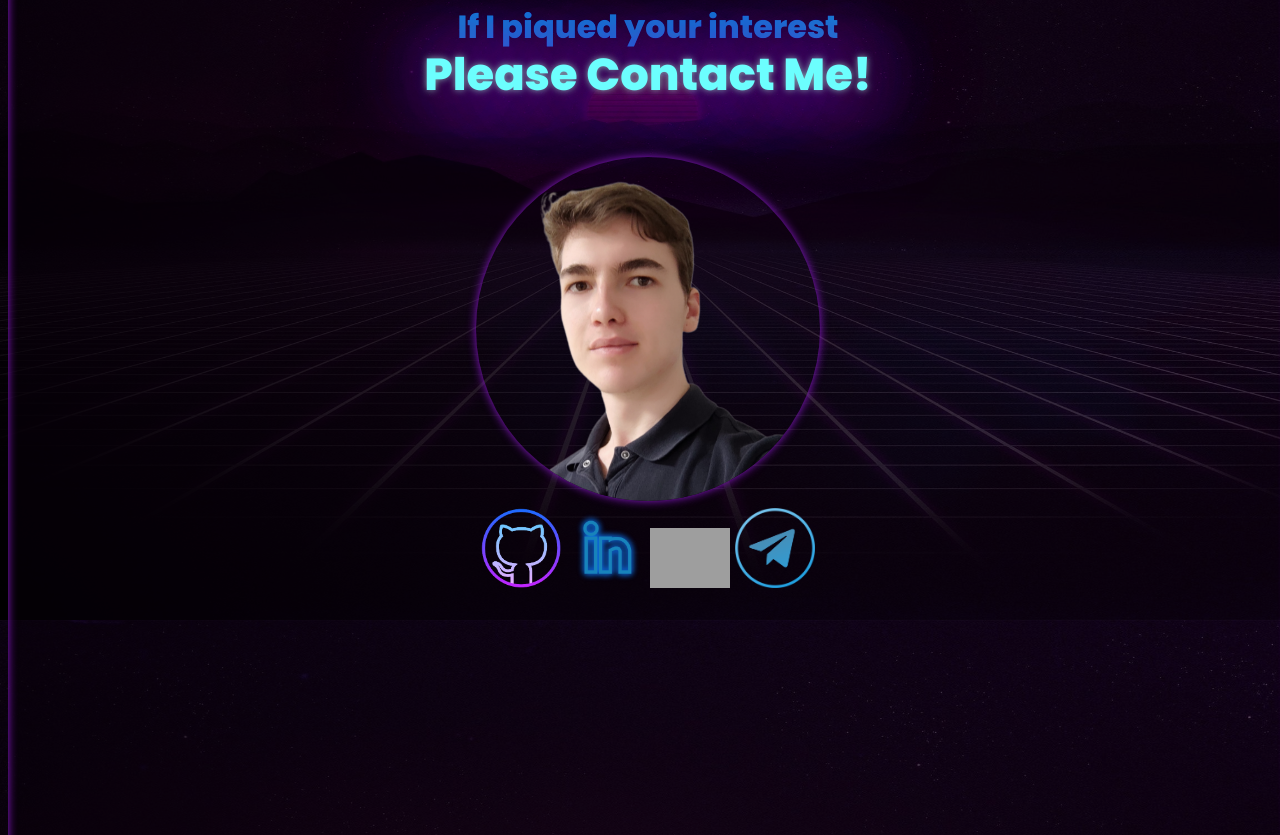
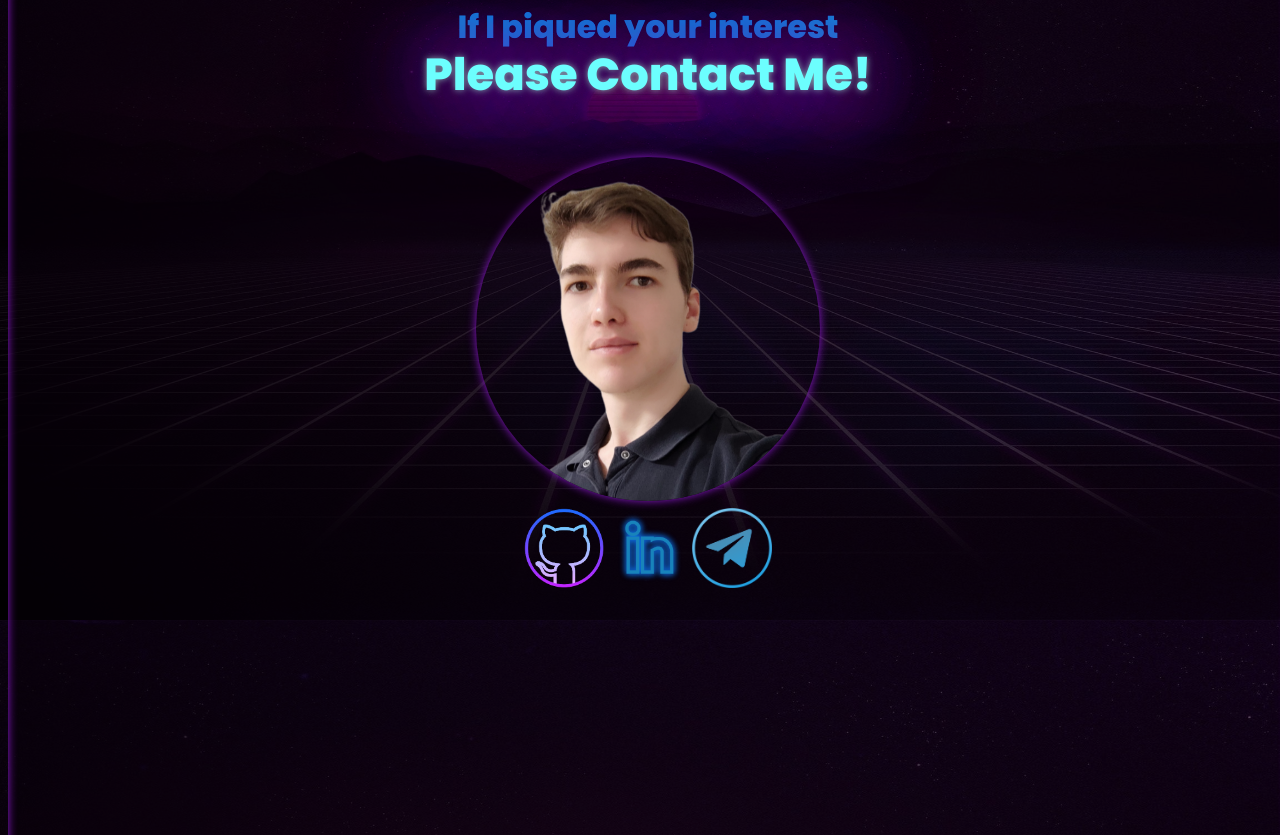
Before and after one commit to MattWolf777/Farkas-Mate-Zsolt.github.io, a plain HTML site: page index.html in a window 1280 px wide. Shown: the part 3380-4215 px from the top of the page. Drawn offline with nearby package versions, Linux system fonts and the light colour scheme; grey boxes are pictures that could not be loaded.

Commit message:
Update index.html

```diff
--- a/index.html
+++ b/index.html
@@ -80,7 +80,7 @@
         <section class="about" id="about">
           <div class="about-pic"><img src="./images/about_image.jpg"></div>
           <div class="about-text">
-            <h1>I'm a self taught<span class="neonText">Developer</span>!</h1>
+            <h1>I'm a self taught <span class="neonText">Developer</span>!</h1>
             <p>I started programming in Python almost two years ago. Since then, I have learned a lot, and I would like to use my knowledge in a professional place and develop it further. I have been intensively dealing with web development for more than half a year. This page accurately shows my level of knowledge in Frontend development. I know the basics and am hungry for more knowledge. At the company where I currently work, I got involved in automation processes, RCP programming, and wrote python scripts to make basic operations more efficient.</p>
             <div class="about-table">
               <ul class="about-label">
@@ -104,7 +104,7 @@
       <!------------PROJECT-SECTION---------------->
 
         <section class="projects", id="projects">
-          <h1>Take a look at my<span class="neonText">Projects</span>!</h1>
+          <h1>Take a look at my <span class="neonText">Projects</span>!</h1>
 
           <div class="row">
             <div class="project" id="project-2">
@@ -157,7 +157,6 @@
           <div class="icons">
             <a href="https://github.com/MattWolf777"><img src="./images/github_logo_neon.png" style="width: 80px" alt="" ></a>
             <a href="https://www.linkedin.com/in/farkas-m%C3%A1t%C3%A9-147151245"><img src="./images/linkedin_logo_neon.png" style="width: 80px" alt="" ></a>
-            <a href="https://www.facebook.com/farkas.mate.792"><img src="./images/facebook_logo_neon.png" style="width: 80px" alt="" ></a>
             <a href="https://t.me/Matt_Wolf777"><img src="./images/telegram_logo.png" style="width: 80px" alt="" ></a>
           </div>
 
```
